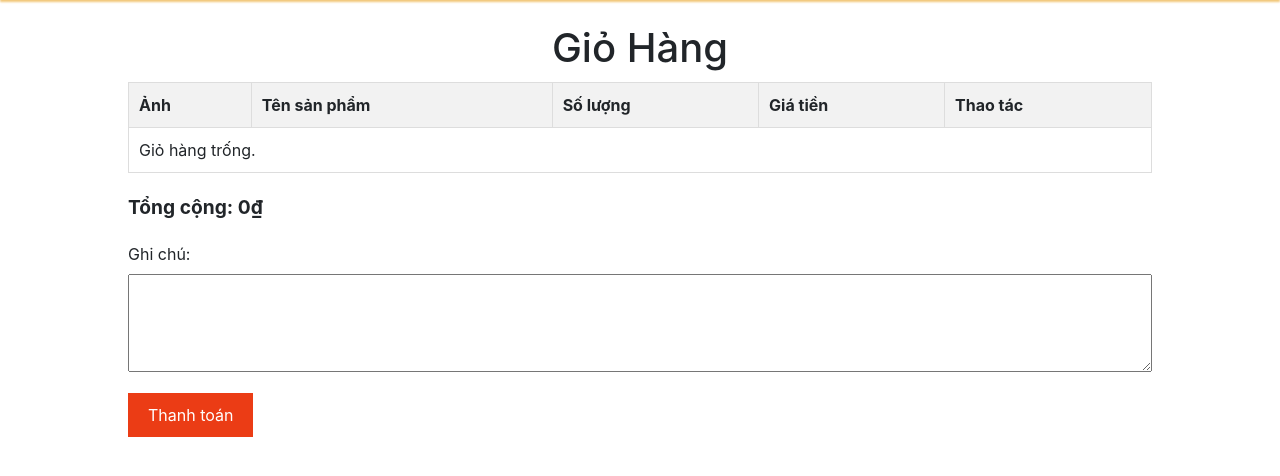
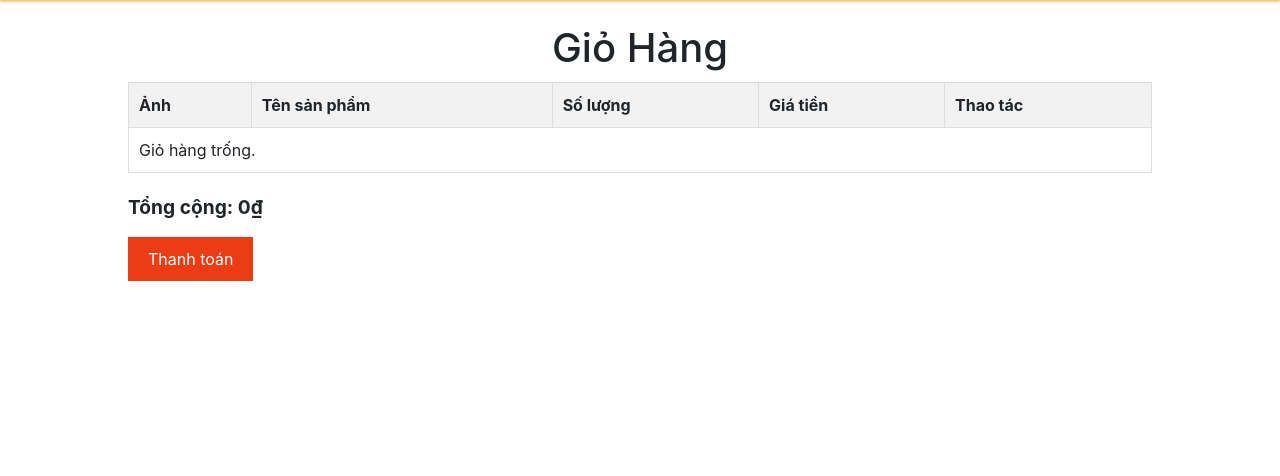
Before and after one commit to TaoThanhHa/Web_ban_sach_-ACS, a PHP site: the page made by Giỏ_hàng.php in a window 1280 px wide. Shown: the part 76-552 px from the top of the page. Run offline with PHP 8.4, Linux system fonts and the light colour scheme; the visitor is signed in with stand-in values (Sample User, id 1); data that the repository does not hold is empty; a stand-in replaces the project's code that opens the database connection; some libraries are stand-ins or nearby versions.

Commit message:
Chỉnh sửa ghi chú Giỏ hàng

```diff
--- a/Giỏ_hàng.php
+++ b/Giỏ_hàng.php
@@ -159,12 +159,6 @@ if ($_SERVER['REQUEST_METHOD'] === 'POST') {
                 Tổng cộng: <span id="total-price"><?php echo number_format($total_price, 0, ',', '.'); ?>₫</span>
             </div>
 
-
-            <div class="note">
-                <label for="note">Ghi chú:</label>
-                <textarea id="note" rows="4" style="width: 100%;"></textarea>
-            </div>
-
             <button class="button" onclick="checkout()">Thanh toán</button>
         </div>
     </div>
```
